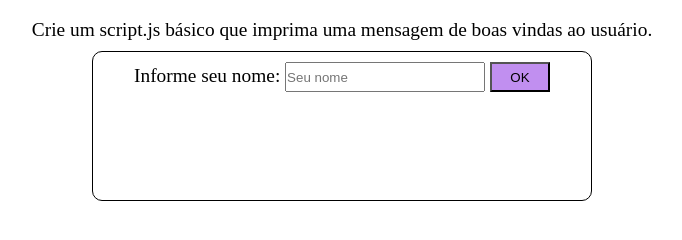
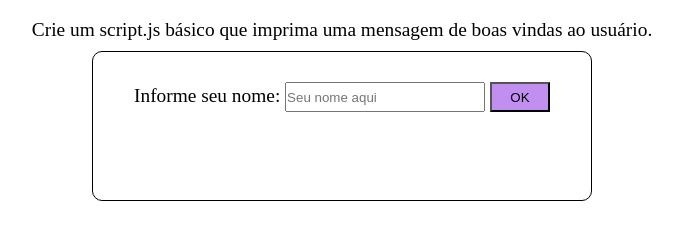
Before and after one commit to hiediferreira/Exercicios_modulo1, a plain HTML site: page Semana_06/index2.html in a window 1280 px wide. Shown: the part 56-296 px from the top of the page, without its empty margins (298-980 px from the left). Drawn offline with Linux system fonts and the light colour scheme.

Commit message:
Usando o DOM

```diff
--- a/Semana_06/estilos/style2.css
+++ b/Semana_06/estilos/style2.css
@@ -16,12 +16,13 @@ h1, p, form{
     padding: 10px;
 }
 
-form{
+div#form{
     border: 1px solid black;
     border-radius: 10px;
     width: 500px;
     height: 150px;
     margin: auto;
+    padding-top: 30px;
 }
 
 input{
--- a/Semana_06/index2.html
+++ b/Semana_06/index2.html
@@ -9,12 +9,12 @@
 <body>
     <h1>Exercícios Semana 06!</h1>
     <p>Crie um script.js básico que imprima uma mensagem de boas vindas ao usuário.</p>
-    <form>
+    <div id="form">
         <label for="id-name">Informe seu nome: </label>
-        <input type="text" id="id-name" placeholder="Seu nome">
+        <input type="text" id="id-name" placeholder="Seu nome aqui">
         <button onclick="hello()">OK</button>
-        <p id="texto"></p>
-    </form>
+        <p id="mostra-texto"></p>
+    </div>
 
     <script src="script.js"></script>
 
--- a/Semana_06/script.js
+++ b/Semana_06/script.js
@@ -1,5 +1,5 @@
 function hello(){
     let name = document.getElementById('id-name').value
-    let texto = document.getElementById('texto')
+    let texto = document.getElementById('mostra-texto')
     texto.innerHTML = `Seja bem vindo(a), ${name}!`
 }
```
